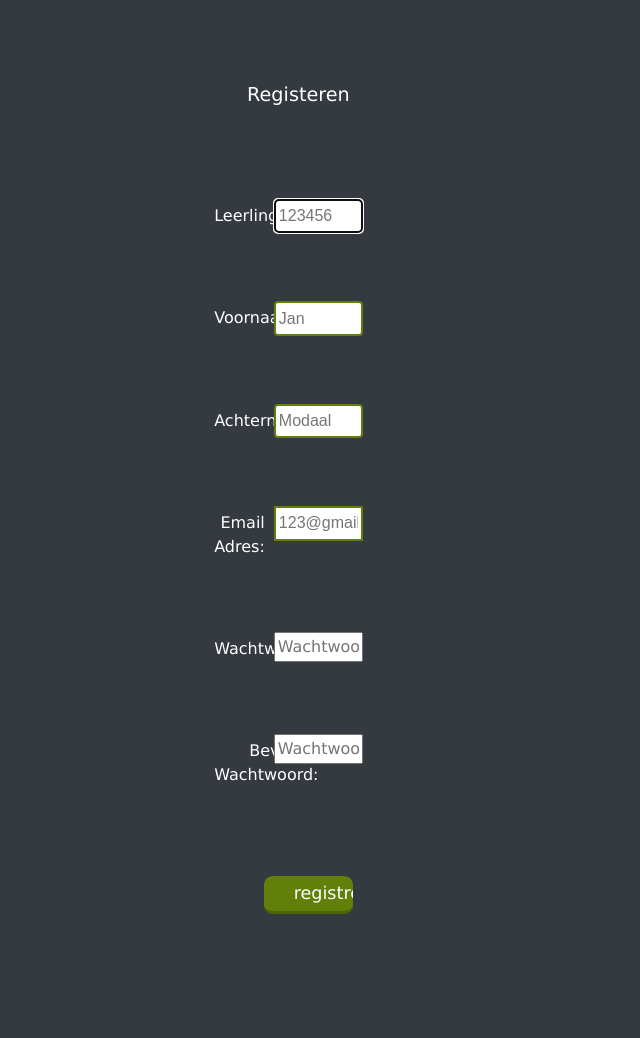
After one commit to levibroekhuizenl/flexzipper, a PHP site: page /view/account/register.php in a window 1280 px wide. The commit adds this page. Shown: the whole page, without its empty margins (0-640 px from the left). Run offline with PHP 8.4, Linux system fonts and the light colour scheme; some libraries are stand-ins or nearby versions.

Commit message:
login deels

```diff
--- a/model/ProductsLogic.php
+++ b/model/ProductsLogic.php
@@ -73,7 +73,7 @@
 
         public function searchProduct($res){
             try {
-                $sql = "SELECT * FROM services WHERE service_name LIKE '$res%'";
+                $sql = "SELECT * FROM services WHERE service_name LIKE '%$res%'";
                 $res = $this->DataHandler->readsData($sql);
                 $results = $res->fetchAll();
                 $outputdata = new OutputData();
--- /dev/null
+++ b/view/account/register.php
@@ -0,0 +1,112 @@
+<!DOCTYPE html>
+<html lang="en">
+<head>
+    <meta charset="UTF-8">
+    <meta http-equiv="X-UA-Compatible" content="IE=edge">
+    <meta name="viewport" content="width=device-width, initial-scale=1.0">
+    <link rel="stylesheet" href="../bootstrap/css/bootstrap.css">
+    <link rel="stylesheet" href="../assets/style.css">
+    <title>Mijn Account</title>
+</head>
+<body>
+
+    <section id="login" class="bg-dark py-5">
+        <div class="container">
+            <div class="row">
+                <form action="./registeraccount.php" class="">
+                    <div class="row pb-5">
+                        <div class="col-12 col-lg-6 text-white mx-auto text-center">
+                            <h2>Registeren</h2>
+                        </div>
+                    </div>
+                    <div class="row pb-2">
+                        <div class="col-12 col-lg-6 mx-auto">
+                            <div class="row">
+                                <div class="col-4 text-white">
+                                    <label for="firstname">Leerlingnummer:</label>
+                                </div>
+                                <div class="col-7 col-md-6 col-lg-6">
+                                    <input class="w-100" type="text" name="schoolnumber" placeholder="123456" id="schoolnumber" autofocus required>
+                                </div>
+                            </div>
+                        </div>
+                    </div>
+                    <div class="row pb-2">
+                        <div class="col-12 col-lg-6 mx-auto">
+                            <div class="row">
+                                <div class="col-4 text-white">
+                                    <label for="firstname">Voornaam:</label>
+                                </div>
+                                <div class="col-7 col-md-6 col-lg-6">
+                                    <input class="w-100" type="text" name="firstname" placeholder="Jan" id="firstname" autofocus required>
+                                </div>
+                            </div>
+                        </div>
+                    </div>
+                    <div class="row pb-2">
+                        <div class="col-12 col-lg-6 mx-auto">
+                            <div class="row">
+                                <div class="col-4 text-white">
+                                    <label for="lastname">Achternaam:</label>
+                                </div>
+                                <div class="col-7 col-md-6 col-lg-6">
+                                    <input class="w-100" type="text" name="lastname" placeholder="Modaal" id="lastname" required>
+                                </div>
+                            </div>
+                        </div>
+                    </div>
+                    <div class="row pb-2">
+                        <div class="col-12 col-lg-6 mx-auto">
+                            <div class="row">
+                                <div class="col-4 text-white">
+                                    <label for="email">Email Adres:</label>
+                                </div>
+                                <div class="col-7 col-md-6 col-lg-6">
+                                    <input class="w-100" type="email" name="email" placeholder="123@gmail.com" id="email" required>
+                                </div>
+                            </div>
+                        </div>
+                    </div>
+                    <div class="row pb-2">
+                        <div class="col-12 col-lg-6 mx-auto">
+                            <div class="row">
+                                <div class="col-4 text-white">
+                                    <label for="password">Wachtwoord:</label>
+                                </div>
+                                <div class="col-7 col-md-6 col-lg-6">
+                                    <input class="w-100" type="password" name="password" placeholder="Wachtwoord" id="password" required>
+                                </div>
+                            </div>
+                        </div>
+                    </div>
+                    <div class="row pb-2">
+                        <div class="col-12 col-lg-6 mx-auto">
+                            <div class="row">
+                                <div class="col-4 text-white">
+                                    <label for="password">Bevestig Wachtwoord:</label>
+                                </div>
+                                <div class="col-7 col-md-6 col-lg-6">
+                                    <input class="w-100" type="password" name="passwordconfirm" placeholder="Wachtwoord" id="passwordconfirm" required>
+                                </div>
+                            </div>
+                        </div>
+                    </div>
+                    <div class="row py-md-3">
+                        <div class="col-12 col-lg-6 mx-auto">
+                            <div class="row">
+                                <div class="col-4 text-white">
+                                    <label for="password">&nbsp;</label>
+                                </div>
+                                <div class="col-7 col-md-6 col-lg-6">
+                                    <input class="w-100 btn green py-1" class="align-items-center" type="submit" value="registreer">
+                                </div>
+                            </div>
+                        </div>
+                    </div>
+                </form>
+            </div>
+        </div>
+    </section>
+
+</body>
+</html>
--- a/view/assets/style.css
+++ b/view/assets/style.css
@@ -178,6 +178,15 @@ h2 {
   margin: 0;
   font-size: 1.2em;
 }
+
+#login h2 {
+  grid-column: none;
+  background: transparent;
+  color: white;
+  margin: 0;
+  font-size: 1.2em;
+}
+
 span {
   display: inline-block;
   padding: 10px;
@@ -185,7 +194,6 @@ span {
 
 label {
   grid-column: 1/3;
-  background: #627f09;
   color: white;
   padding: 5px 10px 5px 10px;
   font-size: 1em;
```
Also changed, not shown: controller/userController.php (added, +38 -0 lines), index.php (+1 -18 lines), model/userHandler.php (added, +54 -0 lines), view/account/login.php (added, +103 -0 lines), view/account/logincheck.php (added, +52 -0 lines), view/account/registeraccount.php (added, +43 -0 lines), model/userLogic.php (added).
